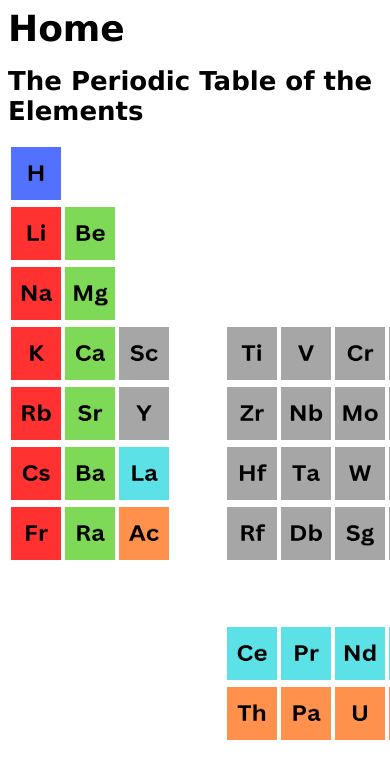
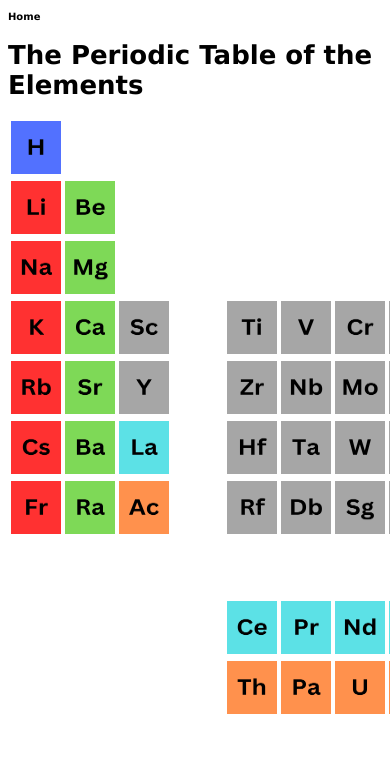
Before and after one commit to 29hemrol/29hemrol.github.io, a plain HTML site: page The Periodic Table Of The Elements.html in a window 390 px wide. Shown: the top 778 px of the page. Drawn offline with Linux system fonts and the light colour scheme.

Commit message:
Update Elements.css

```diff
--- a/Elements.css
+++ b/Elements.css
@@ -1,6 +1,6 @@
 @media (max-width: 768px) {
 .home {
-font-size: 36px;
+font-size: 10px;
 }
 }
 img {
```
